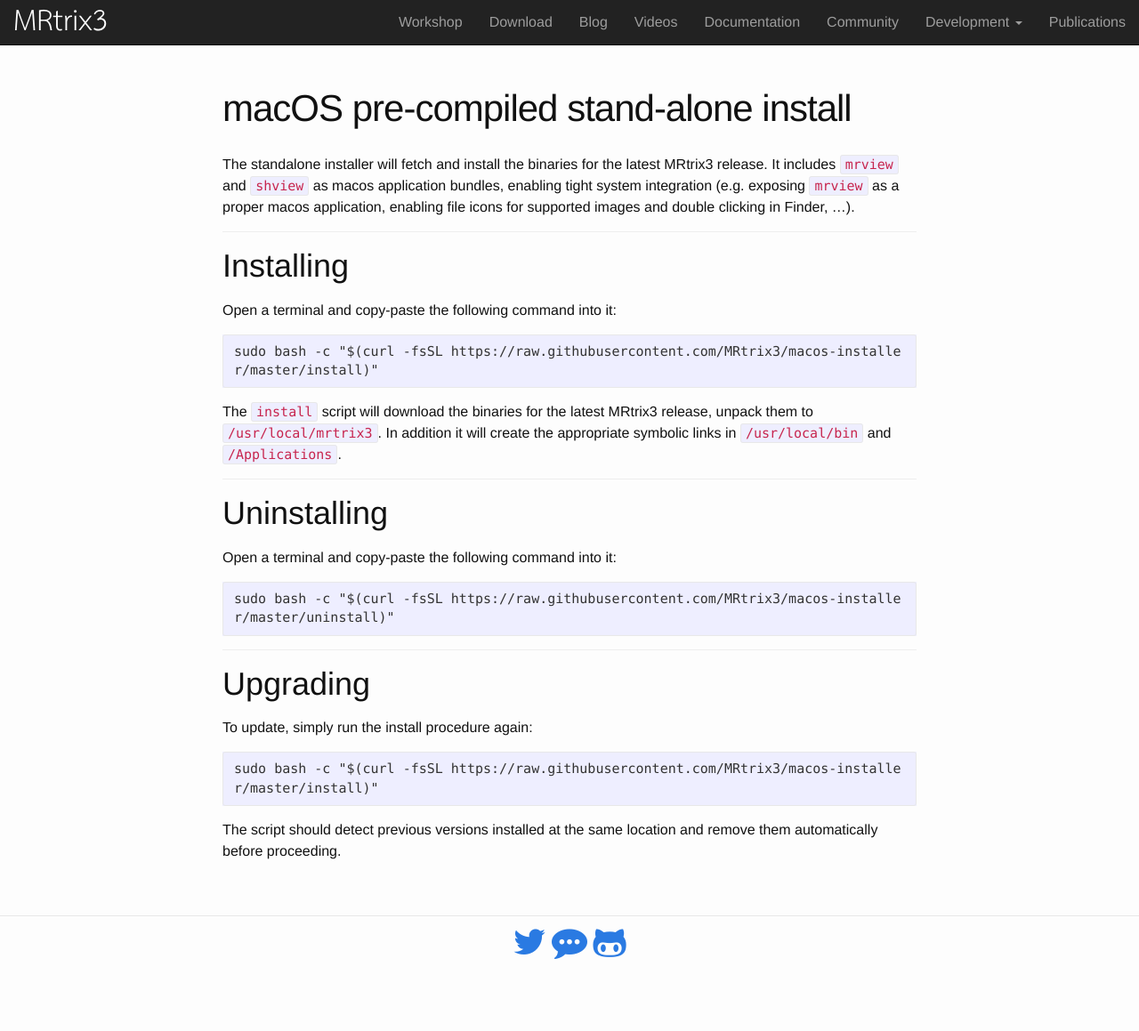
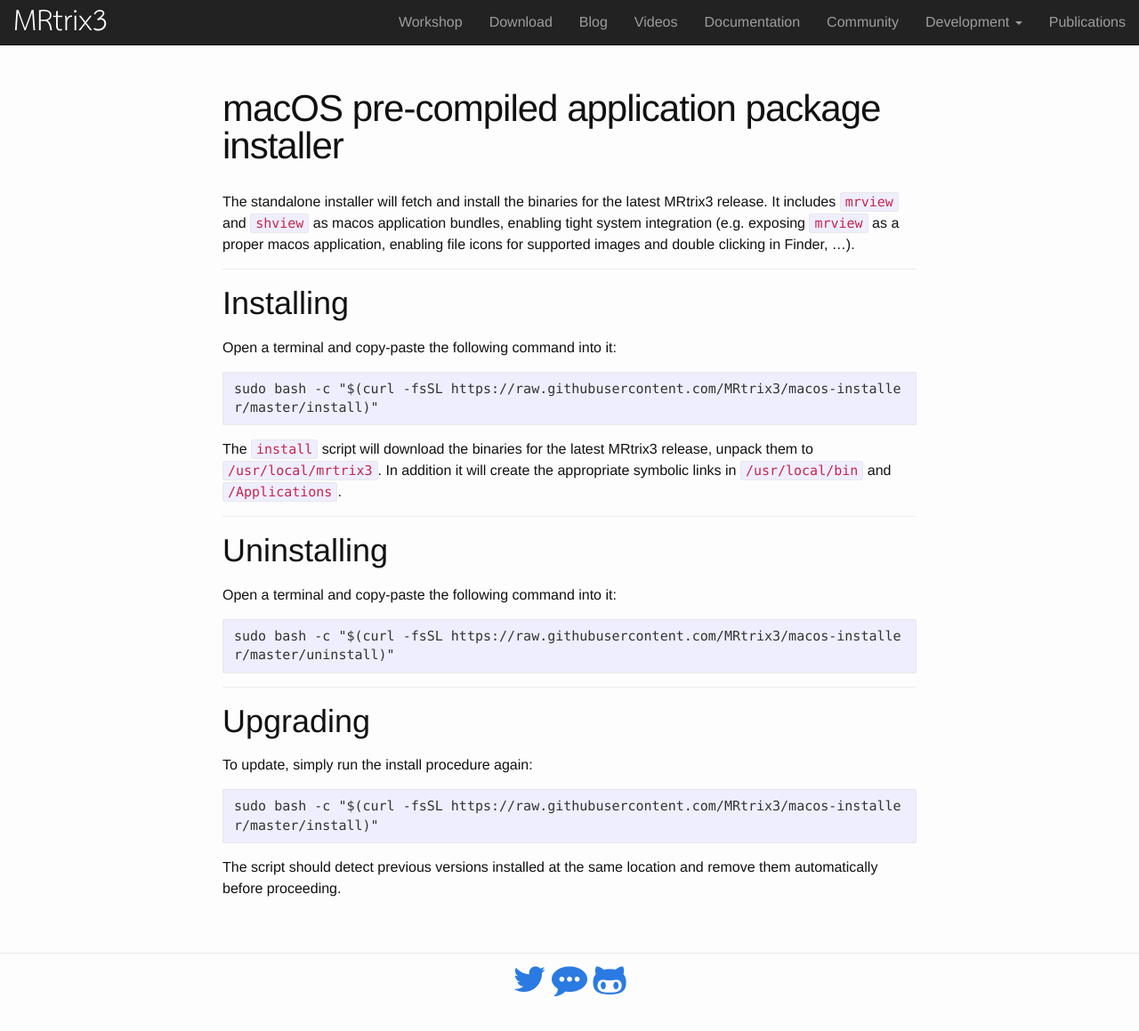
Before and after one commit to MRtrix3/MRtrix3.github.io, a Jekyll site: the page built from download/macos-application.md, in a window 1280 px wide and 1176 px high. Shown: the top 1159 px of the window at 89% size. Built offline with Jekyll 4.4.1, drawn with Linux system fonts in a browser that asks for light colours; nearby versions of some CDN libraries.

Commit message:
rename macOS 'standalone installer' to 'application package installer'

```diff
--- a/download/macos-standalone.md
+++ b/download/macos-application.md
@@ -1,6 +1,6 @@
 ---
 layout: "page"
-title: macOS pre-compiled stand-alone install
+title: macOS pre-compiled application package installer
 ---
 
 The standalone installer will fetch and install the binaries for the latest MRtrix3 release. It includes ``mrview`` and ``shview`` as macos application bundles, enabling tight system integration (e.g. exposing ``mrview`` as a proper macos application, enabling file icons for supported images and double clicking in Finder, ...).
```
Also changed, not shown: download/index.md (+1 -1 lines).
